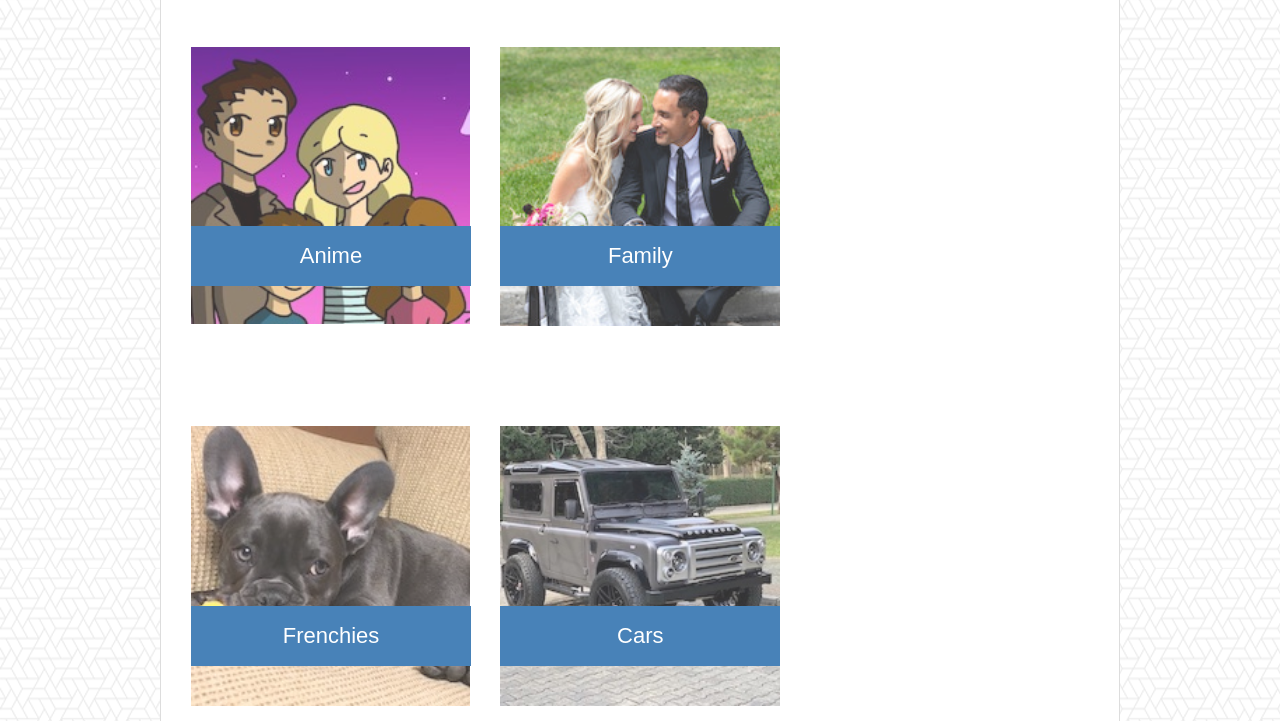
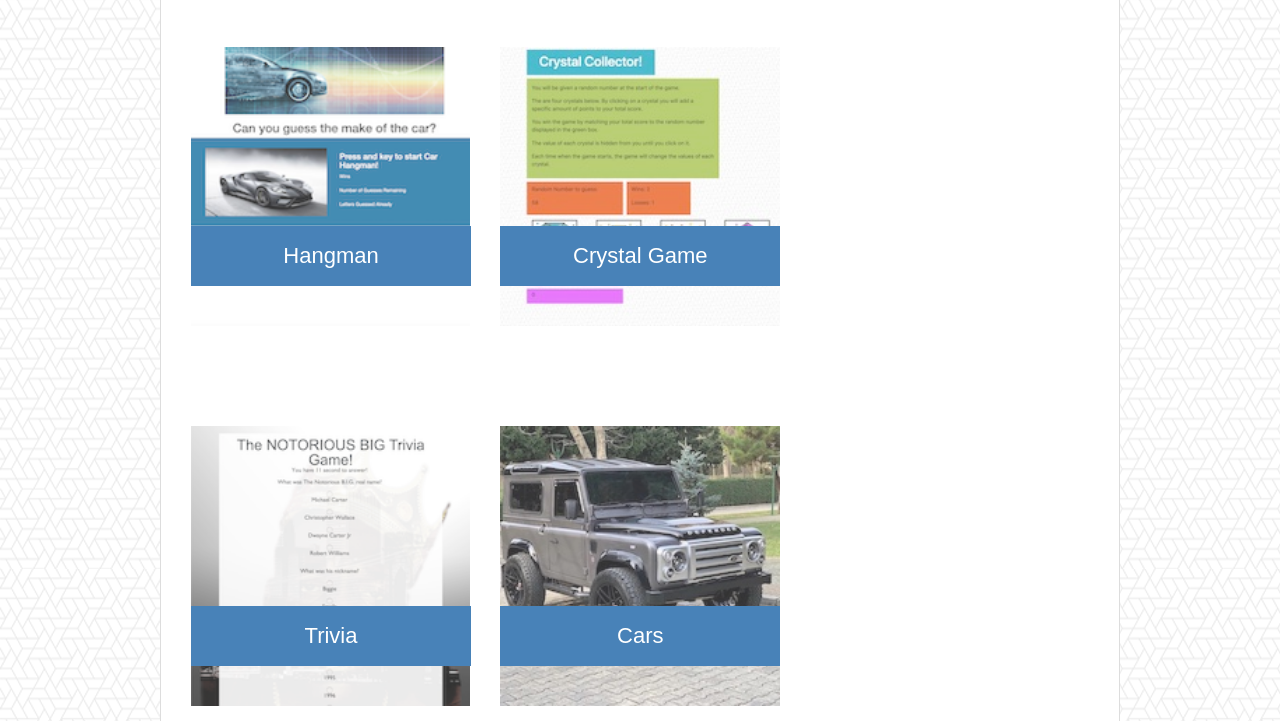
Before and after one commit to rpupunu/Bootstrap-Portfolio, a plain HTML site: page portfolio.html in a window 1280 px wide. Shown: the part 231-952 px from the top of the page. Drawn offline with nearby package versions, Linux system fonts and the light colour scheme.

Commit message:
Updated portfolio page with homework projects

```diff
--- a/portfolio.html
+++ b/portfolio.html
@@ -4,7 +4,7 @@
 <head>
     <meta charset="UTF-8">
     <title>This is my portfolio</title>
-
+    <link rel="shortcut icon" href="favicon.ico">
     <link href="https://stackpath.bootstrapcdn.com/bootstrap/4.3.1/css/bootstrap.min.css" rel="stylesheet"
         integrity="sha384-ggOyR0iXCbMQv3Xipma34MD+dH/1fQ784/j6cY/iJTQUOhcWr7x9JvoRxT2MZw1T" crossorigin="anonymous">
     <link rel="stylesheet" href="assets/css/style.css">
@@ -62,23 +62,23 @@
                         <h1>Portfolio</h1>
                         <div class="row">
                             <div class="col-md-4 work">
-                                <img src="assets/images/familyanime.JPG" class="auth-image" alt="Famiy Anime Photo">
+                                <img src="assets/images/wordgame.png" class="auth-image" alt="Hangman Game">
 
-                                <h3>Anime</h3>
+                                <h3>Hangman</h3>
                             </div>
                             <div class="col-md-4 work">
-                                <img src="assets/images/NatandIcurb.JPG" class="auth-image" alt="Family Photo">
+                                <img src="assets/images/crystalgame.jpeg" class="auth-image" alt="Crystal Game">
 
-                                <h3>Family</h3>
+                                <h3>Crystal Game</h3>
                             </div>
                             <div class="col-md-4 work">
                             </div>
                         </div>
                         <div class="row">
                             <div class="col-md-4 work">
-                                <img src="assets/images/Stevepuppy.JPG" class="auth-image" alt="Steven Puppy Photo">
+                                <img src="assets/images/triviagame.png" class="auth-image" alt="Trivia Game">
 
-                                <h3>Frenchies</h3>
+                                <h3>Trivia</h3>
                             </div>
                             <div class="col-md-4 work">
                                 <img src="assets/images/defender90.jpg" class="auth-image" alt="Defender 90">
```
Also changed, not shown: contact.html (+1 -1 lines), assets/images/crystalgame.jpeg (added), assets/images/triviagame.png (added), assets/images/wordgame.png (added).
